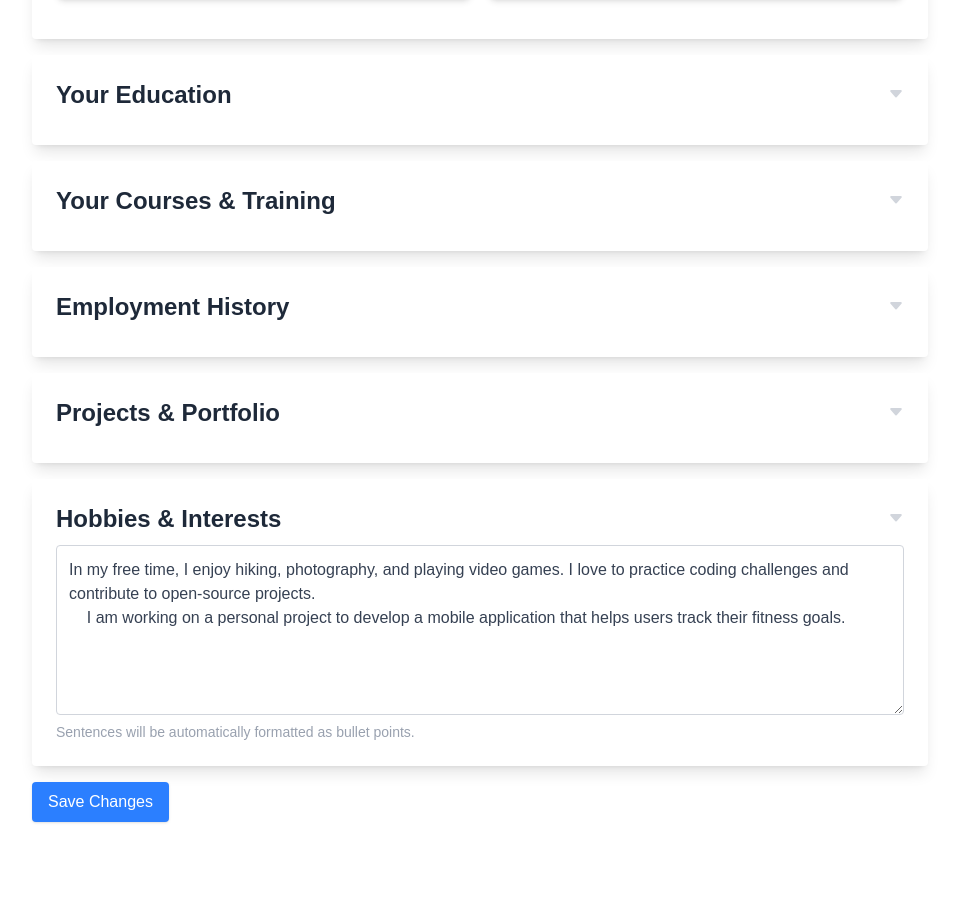
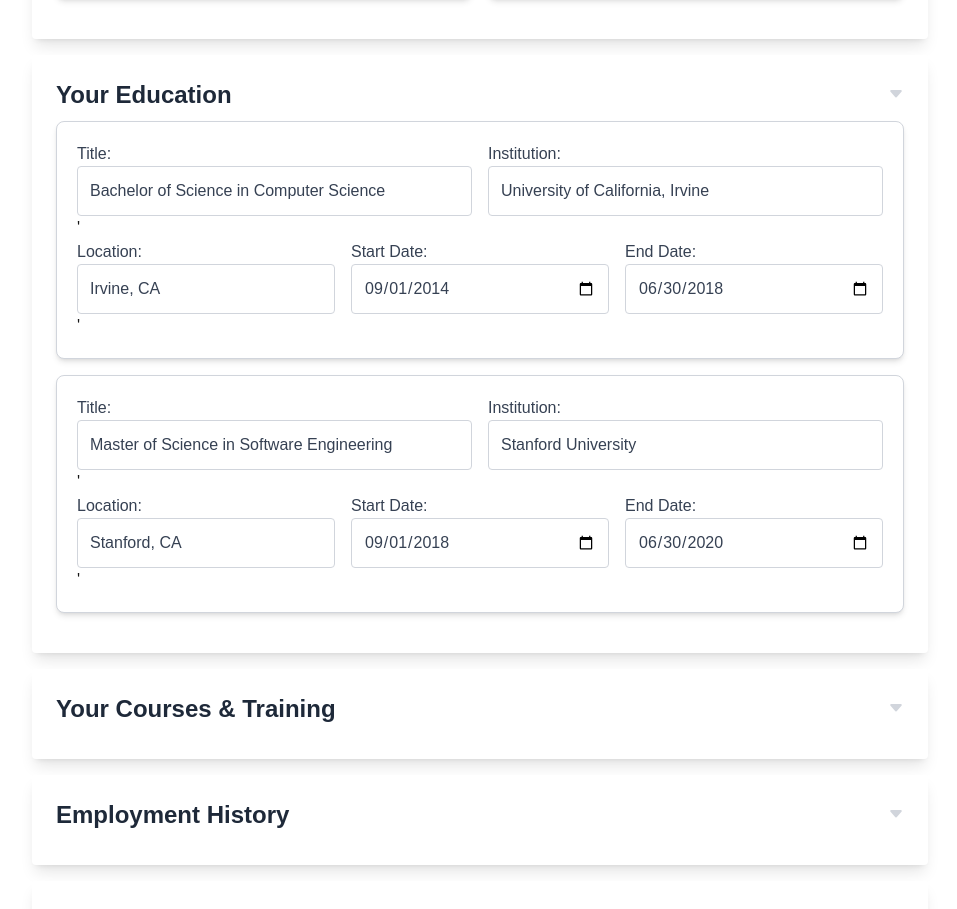
Before and after one commit to KiwiFunk/resume-builder, a Next.js app in the folder resume-app/: page /edit-details in a window 1280 px wide. Shown: the part 1626-2535 px from the top of the page, without its empty margins (160-1117 px from the left). Before the commit the page ends 2472 px from the top, so only its background shows below. Built offline with nearby package versions, Linux system fonts and the light colour scheme.

Commit message:
Added form inputs to education

```diff
--- a/resume-app/src/app/edit-details/page.js
+++ b/resume-app/src/app/edit-details/page.js
@@ -191,8 +191,39 @@ export default function EditDetailsPage() {
                 </CollapsibleContainer>
 
                 <CollapsibleContainer title="Your Education">
-                        {/* Map through the current education data */}
-                        {/* Degree Name, Institution, Location Start/End date selection */}
+                    {/* Map through the current education data */}
+                    {data.education.map((edu, index) => (
+                    <div id="education-entry" key={index} className="mb-4 w-full bg-white p-5 rounded-lg shadow-md border border-gray-300">
+
+                        <div className="grid grid-cols-1 sm:grid-cols-2 gap-4">
+                            <div>
+                                <label htmlFor="edutitle" className="block text-gray-700">Title:</label>
+                                <input type="text" id="edutitle" defaultValue={edu.degree} className={inputClasses} />'
+                            </div>
+                            <div>
+                                <label htmlFor="eduinstitute" className="block text-gray-700">Institution:</label>
+                                <input type="text" id="eduinstitute" defaultValue={edu.institution} className={inputClasses} />
+                            </div>
+                        </div>
+
+                        <div className="grid grid-cols-1 sm:grid-cols-3 gap-4">
+                            <div>
+                                <label htmlFor="edulocation" className="block text-gray-700">Location:</label>
+                                <input type="text" id="edulocation" defaultValue={edu.location} className={inputClasses} />'
+                            </div>
+                            <div>
+                                <label htmlFor="edustart" className="block text-gray-700">Start Date:</label>
+                                <input type="date" id="edustart" defaultValue={edu.startDate} className={inputClasses} />
+                            </div>
+                            <div>
+                                <label htmlFor="eduend" className="block text-gray-700">End Date:</label>
+                                <input type="date" id="eduend" defaultValue={edu.endDate} className={inputClasses} />
+                            </div>
+                        </div>
+
+                    </div>
+                    ))}
+
                         {/* Add new education button under the last education entry */}
                         {/* Always sort with descending hierarchy, no need for dnd */}
                 </CollapsibleContainer>
```
